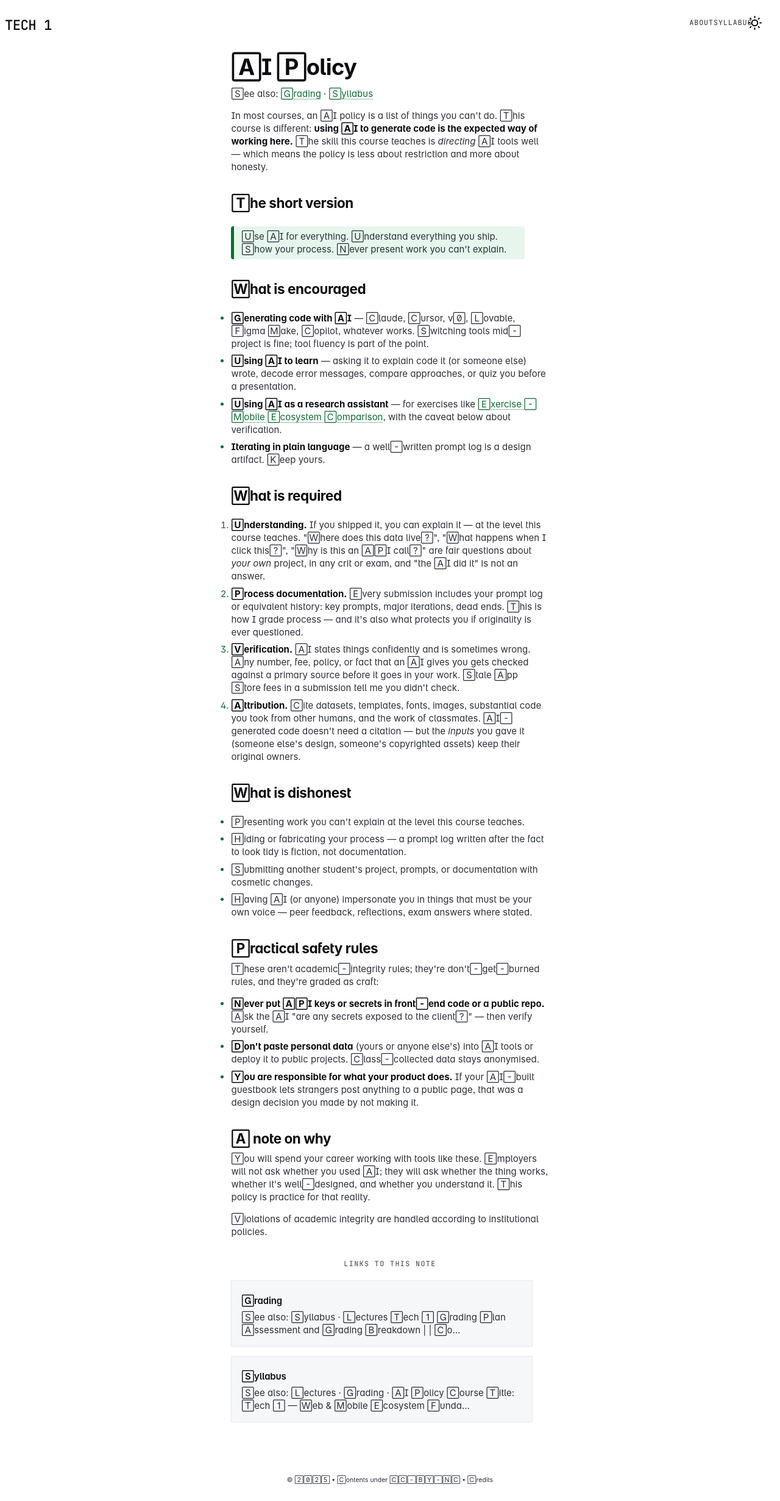
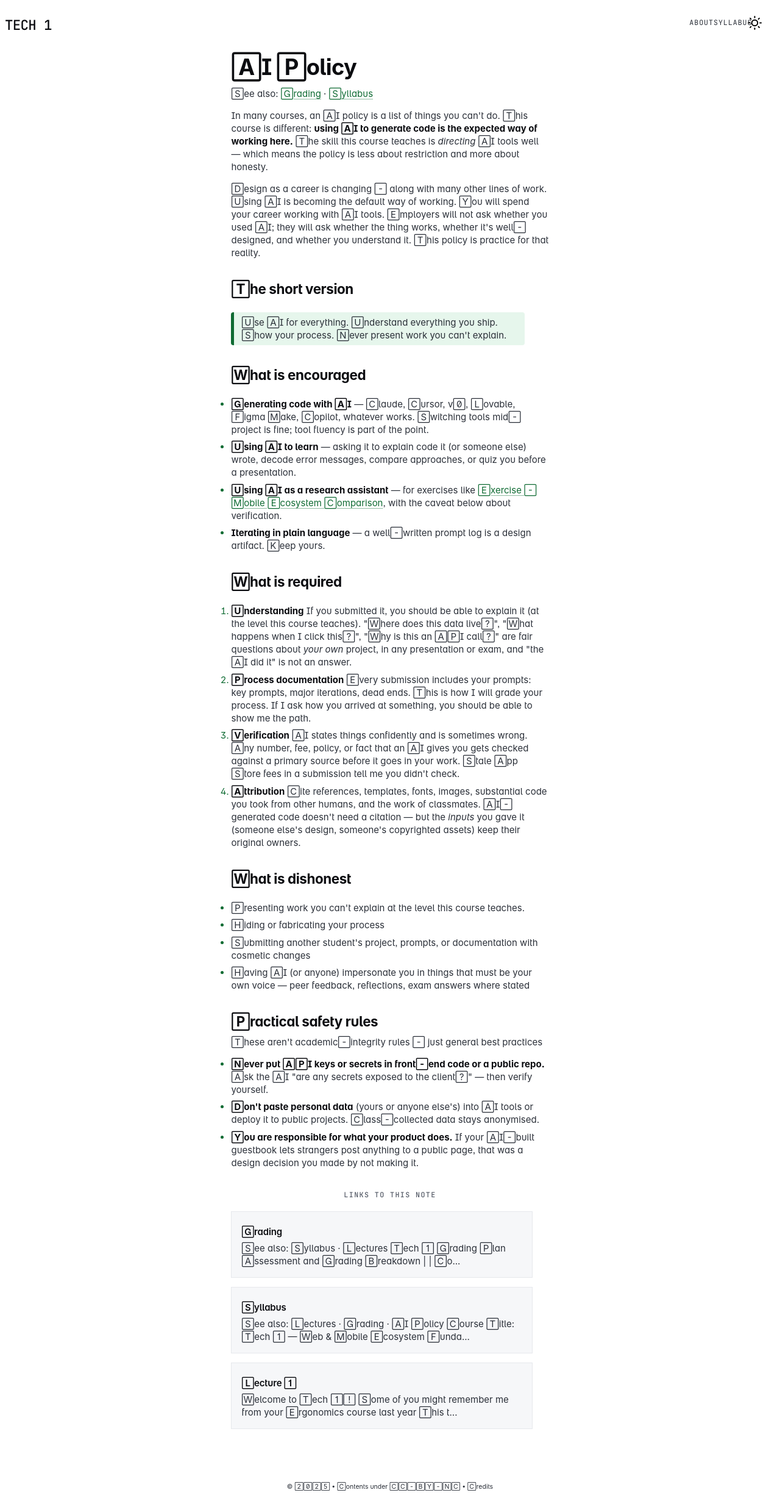
Before and after one commit to gyanl/tech1, a Jekyll site: the page built from _notes/AI Policy.md, in a window 1280 px wide. Shown: the whole page at 61% size. Built offline with Jekyll 4.4.1, drawn with Linux system fonts in a browser that asks for light colours; some web fonts are replaced.

Commit message:
Slides now split on --- separators; dim dark-mode body text
deck.js splits on hr instead of h4; Lecture 1 sections separated
with ---, including new welcome slides.

Co-Authored-By: Claude Opus 4.8 <noreply@anthropic.com>

```diff
--- a/_notes/AI Policy.md
+++ b/_notes/AI Policy.md
@@ -1,13 +1,15 @@
 ---
 date: 24-07-2026
-date modified: 24-07-2026
+date modified: 04-08-2026
 feed: show
 title: "AI Policy"
 ---
 
 See also: [[Grading]] · [[Syllabus]]
 
-In most courses, an AI policy is a list of things you can't do. This course is different: **using AI to generate code is the expected way of working here.** The skill this course teaches is *directing* AI tools well — which means the policy is less about restriction and more about honesty.
+In many courses, an AI policy is a list of things you can't do. This course is different: **using AI to generate code is the expected way of working here.** The skill this course teaches is *directing* AI tools well — which means the policy is less about restriction and more about honesty.
+
+Design as a career is changing - along with many other lines of work. Using AI is becoming the default way of working. You will spend your career working with AI tools. Employers will not ask whether you used AI; they will ask whether the thing works, whether it's well-designed, and whether you understand it. This policy is practice for that reality.
 
 ### The short version
 
@@ -22,28 +24,27 @@ In most courses, an AI policy is a list of things you can't do. This course is d
 
 ### What is required
 
-1. **Understanding.** If you shipped it, you can explain it — at the level this course teaches. "Where does this data live?", "What happens when I click this?", "Why is this an API call?" are fair questions about *your own* project, in any crit or exam, and "the AI did it" is not an answer.
-2. **Process documentation.** Every submission includes your prompt log or equivalent history: key prompts, major iterations, dead ends. This is how I grade process — and it's also what protects you if originality is ever questioned.
-3. **Verification.** AI states things confidently and is sometimes wrong. Any number, fee, policy, or fact that an AI gives you gets checked against a primary source before it goes in your work. Stale App Store fees in a submission tell me you didn't check.
-4. **Attribution.** Cite datasets, templates, fonts, images, substantial code you took from other humans, and the work of classmates. AI-generated code doesn't need a citation — but the *inputs* you gave it (someone else's design, someone's copyrighted assets) keep their original owners.
+1. **Understanding**
+   If you submitted it, you should be able to explain it (at the level this course teaches). "Where does this data live?", "What happens when I click this?", "Why is this an API call?" are fair questions about *your own* project, in any presentation or exam, and "the AI did it" is not an answer.
+2. **Process documentation**
+   Every submission includes your prompts: key prompts, major iterations, dead ends. This is how I will grade your process. If I ask how you arrived at something, you should be able to show me the path.
+3. **Verification**
+   AI states things confidently and is sometimes wrong. Any number, fee, policy, or fact that an AI gives you gets checked against a primary source before it goes in your work. Stale App Store fees in a submission tell me you didn't check.
+4. **Attribution**
+   Cite references, templates, fonts, images, substantial code you took from other humans, and the work of classmates. AI-generated code doesn't need a citation — but the *inputs* you gave it (someone else's design, someone's copyrighted assets) keep their original owners.
 
 ### What is dishonest
 
 - Presenting work you can't explain at the level this course teaches.
-- Hiding or fabricating your process — a prompt log written after the fact to look tidy is fiction, not documentation.
-- Submitting another student's project, prompts, or documentation with cosmetic changes.
-- Having AI (or anyone) impersonate you in things that must be your own voice — peer feedback, reflections, exam answers where stated.
+- Hiding or fabricating your process
+- Submitting another student's project, prompts, or documentation with cosmetic changes
+- Having AI (or anyone) impersonate you in things that must be your own voice — peer feedback, reflections, exam answers where stated
 
 ### Practical safety rules
 
-These aren't academic-integrity rules; they're don't-get-burned rules, and they're graded as craft:
+These aren't academic-integrity rules - just general best practices
 
-- **Never put API keys or secrets in front-end code or a public repo.** Ask the AI "are any secrets exposed to the client?" — then verify yourself.
+- **Never put API keys or secrets in front-end code or a public repo.**
+  Ask the AI "are any secrets exposed to the client?" — then verify yourself.
 - **Don't paste personal data** (yours or anyone else's) into AI tools or deploy it to public projects. Class-collected data stays anonymised.
 - **You are responsible for what your product does.** If your AI-built guestbook lets strangers post anything to a public page, that was a design decision you made by not making it.
-
-### A note on why
-
-You will spend your career working with tools like these. Employers will not ask whether you used AI; they will ask whether the thing works, whether it's well-designed, and whether you understand it. This policy is practice for that reality.
-
-Violations of academic integrity are handled according to institutional policies.
--- a/_notes/Lecture 1.md
+++ b/_notes/Lecture 1.md
@@ -1,50 +1,83 @@
 ---
 date: 03-08-2026
-date modified: 24-07-2026
+date modified: 04-08-2026
 feed: show
 tag: lecture
 title: "Lecture 1"
 ---
 
-## What's a Computer?
+# Welcome to Tech 1!
+
+- Some of you might remember me from your Ergonomics course last year
+- This time the course site is even better! Check [gyanl.com/tech1](https://gyanl.com/tech1)
+- Our weekly slot is 2:15-4:15pm on Tuesdays.
+- I will be travelling so some classes may get rescheduled. Not as much as last year though, and I will give as much advance notice as possible.
+
+---
+# In this Course
+
+**Web & Mobile Ecosystem Fundamentals**
+
+**Course Objective:**
+Gain a foundational understanding of the core technologies, platforms, and concepts that underpin the modern web and mobile ecosystems, essential for product and design professionals.
+
+- [[Syllabus]]
+- [[AI Policy]]
+
+---
+## Setup
+
+- Who is the Class Rep?
+- Create a WhatsApp group for the class
+
+---
+
+Welcome
 
 20 minutes of theory, then hands-on: get your tools set up and ship something before you leave.
 
-#### Theory — What's a Computer? (20 min)
+---
+#### What's a Computer? (20 min)
 
 A whirlwind history of computing — not for the dates, but for what each moment adds to your mental model of the machine in front of you.
 
 <iframe class="video-embed" src="https://www.youtube.com/embed/3S5BLs51yDQ" title="What's a Computer?" frameborder="0" allow="accelerometer; autoplay; clipboard-write; encrypted-media; gyroscope; picture-in-picture; web-share" allowfullscreen></iframe>
 
+---
 #### 1801 — Machines can follow instructions
 
 - Jacquard's loom weaves patterns from **punched cards**
 - The pattern isn't in the machine — it's in the card
 - First separation of **machine** and **instructions**
 
+---
 #### 1837 — Machines can compute anything
 
 - Babbage designs the Analytical Engine; Ada Lovelace writes what may be the first program
 - Her bigger insight: a computing machine could manipulate **any symbols** — music, text, not just numbers
 
+---
 #### 1936 — One machine to rule them all
 
 - Turing: one machine that can imitate **any other machine**, given the right instructions
 - This is why your laptop can be a typewriter, a cinema, a studio, and a piano
 - Software = the machine pretending
 
+---
 #### 1947 — Instructions get fast and cheap
 
 - The transistor: a switch with no moving parts
 - Then the chip: billions of switches, effectively free
 - Everything since is mostly *more, smaller, cheaper*
 
+---
 #### 1984 — Computers for people
 
 - Xerox PARC → Macintosh: the GUI
 - Designers enter the story: the interface becomes a **designed artifact**
 - The machine adapts to humans, not the other way around
 
+---
 #### The mental model
 
 > **input → processing → memory/storage → output**
@@ -52,12 +85,14 @@ A whirlwind history of computing — not for the dates, but for what each moment
 - Every device you own is this loop: phone, smartwatch, ATM, washing machine
 - Memory (fast, forgets when off) vs storage (slow, remembers)
 
+---
 #### The machine is fast and dumb
 
 - The CPU does billions of tiny, stupid steps per second — it never "understands"
 - Software is just instructions; the OS is the manager juggling them
 - **Live:** open Activity Monitor / Task Manager — look at what your machine is doing *right now*
 
+---
 #### Setup (45 min)
 
 Get your toolkit working — we use all of this every week:
@@ -68,11 +103,13 @@ Get your toolkit working — we use all of this every week:
 4. **Download a code editor** — [VS Code](https://code.visualstudio.com) (or Cursor if you want AI built in)
 5. Sign in to an AI tool you'll build with (Claude, v0, Lovable — your choice)
 
+---
 #### Ship something (rest of class)
 
 - **Exercise:** [[Exercise - Ship a Page]] — use an AI tool to build and deploy a personal webpage, live in class
 - Everyone leaves with a URL that works on their phone
 
+---
 #### Homework
 
 - Finish any setup that got stuck (Student Pack approval can take a few days — apply today)
--- a/assets/css/stylesheet.css
+++ b/assets/css/stylesheet.css
@@ -22,7 +22,7 @@ html[data-theme="light"] {
 html[data-theme="dark"] {
     --color-bg-main: #0A0B0E;
     --color-bg-sub: #1A1E24;
-    --color-text-main: #D6DAE3;
+    --color-text-main: #B9BFCA;
     --color-text-strong: #FFFFFF;
     --color-text-sub: #A2A9B8;
     --color-text-link: #A8E6B8;
@@ -38,7 +38,7 @@ html[data-theme="dark"] {
     html[data-theme="dark"] {
         --color-bg-main: #0A0B0E;
         --color-bg-sub: #1A1E24;
-        --color-text-main: #D6DAE3;
+        --color-text-main: #B9BFCA;
     --color-text-strong: #FFFFFF;
         --color-text-sub: #A2A9B8;
         --color-text-link: #A8E6B8;
--- a/assets/js/deck.js
+++ b/assets/js/deck.js
@@ -2,8 +2,8 @@
 document.addEventListener("DOMContentLoaded", function () {
   var content = document.querySelector(".note-page-section .content");
   if (!content) return;
-  var headings = content.querySelectorAll("h4");
-  if (headings.length < 2) return; // nothing deck-worthy
+  var separators = content.querySelectorAll("hr");
+  if (separators.length < 1) return; // nothing deck-worthy
 
   var btn = document.createElement("button");
   btn.id = "present-toggle";
@@ -25,10 +25,11 @@ document.addEventListener("DOMContentLoaded", function () {
 
     var nodes = Array.prototype.slice.call(content.childNodes);
     nodes.forEach(function (node) {
-      if (node.nodeType === 1 && node.tagName === "H4") {
+      if (node.nodeType === 1 && node.tagName === "HR") {
         deck.appendChild(slide);
         slide = document.createElement("section");
         slide.className = "slide";
+        return; // the separator itself doesn't appear on any slide
       }
       slide.appendChild(node.cloneNode(true));
     });
```
Also changed, not shown: 3 other files.
